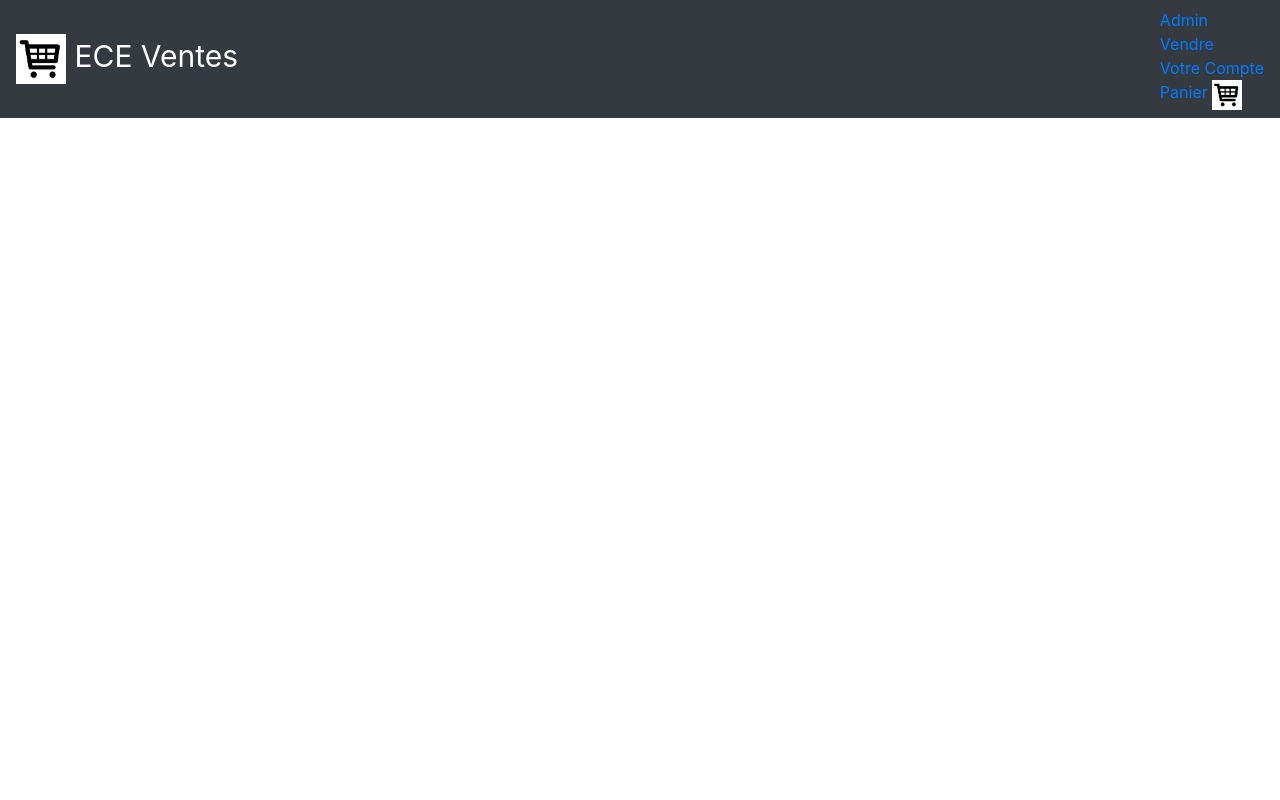
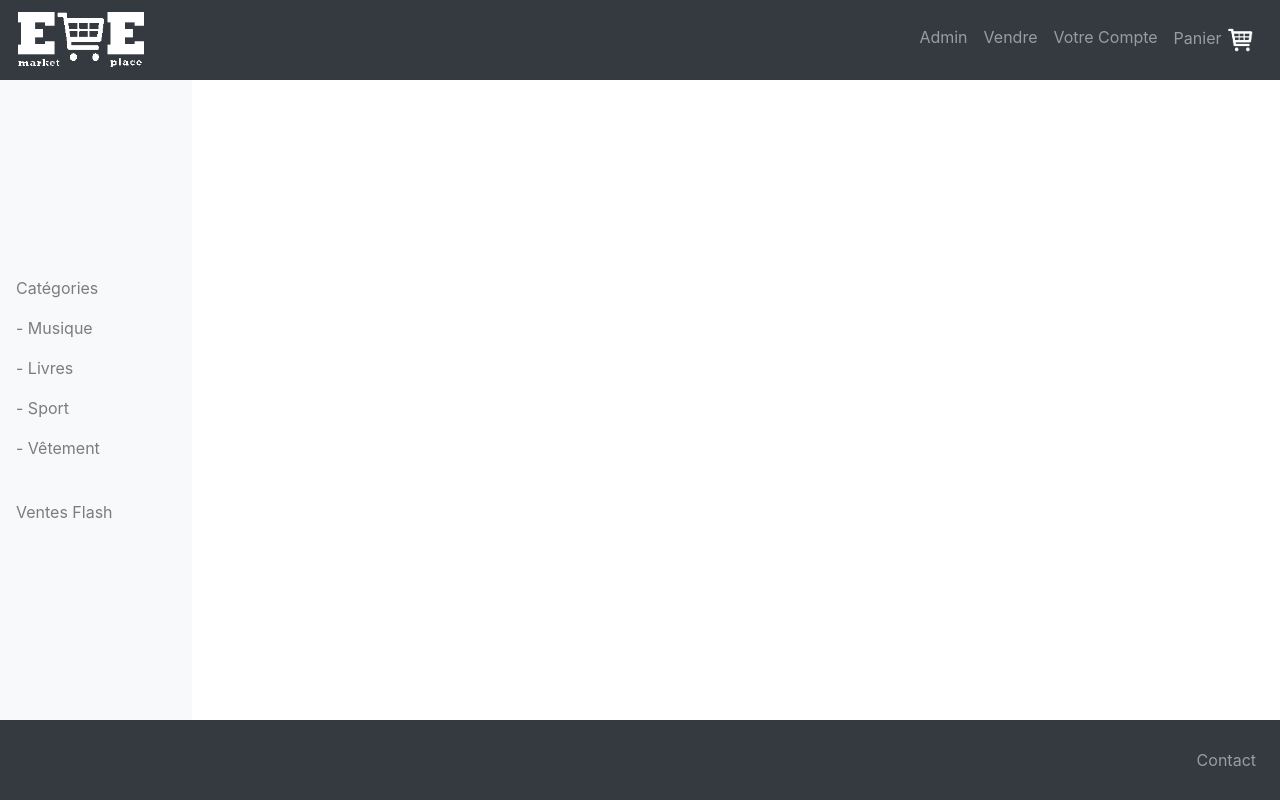
Before and after one commit to TomJ92/ING3_Piscine, a PHP site: page /home.html in a window 1280 px wide. Run offline with PHP 8.4, Linux system fonts and the light colour scheme.

Commit message:
Home page

```diff
--- a/Site/home.html
+++ b/Site/home.html
@@ -16,21 +16,55 @@
 
 	<body>
 
-		<nav class="navbar navbar-fixed-top navbar-dark bg-dark">
-			<!-- Navbar content -->
 
+		<nav class="navbar navbar-expand-md navbar-dark bg-dark" id="navigation">
 			<!-- Brand image -->
 			<a class="navbar-brand" href="home.html" id="brand">
-				<img src="panier.jpg" width="50" height="50" class="d-inline-block align-top" alt="">
-				ECE Ventes
+				<img src="Pictures/Logo.png" width="130px" height="60px">
 			</a>
-			<!-- Option -->
-			<ul class="nav navbar-nav navbar-right">
-				<li><a href="#">Admin</a></li>
-				<li><a href="#">Vendre</a></li>
-				<li><a href="#">Votre Compte</a></li>
-				<li><a href="#">Panier <img src="panier.jpg" width="30" height="30" class="d-inline-block align-top" alt=""></a></li>
+
+			<!--  image -->
+			<div class="collapse navbar-collapse justify-content-end">
+				<ul class="navbar-nav">
+					<li class="nav-item"><a class="nav-link" href="#">Admin</a></li>
+					<li class="nav-item"><a class="nav-link" href="#">Vendre</a></li>
+					<li class="nav-item"><a class="nav-link" href="#">Votre Compte</a></li>
+					<li class="nav-item"><a class="nav-link" href="#">Panier <img src="Pictures/Panier.png" width="30" height="30"></a></li>
+				</ul>
+			</div>
+		</nav>
+
+		<nav class="navbar navbar-light bg-light" id="sidebar">
+
+		  <!-- Links -->
+			<ul class="navbar-nav">
+				<li class="nav-item">
+					<a class="nav-link" href="#">Catégories</a>
+				</li>
+				<li class="nav-item">
+					<a class="nav-link" href="#"> - Musique</a>
+				</li>
+				<li class="nav-item">
+					<a class="nav-link" href="#"> - Livres</a>
+				</li>
+				<li class="nav-item">
+					<a class="nav-link" href="#"> - Sport</a>
+				</li>
+				<li class="nav-item">
+					<a class="nav-link" href="#"> - Vêtement</a>
+				</li><br>
+				<li class="nav-item">
+					<a class="nav-link" href="#">Ventes Flash</a>
+				</li>
 			</ul>
+		</nav>
+
+		<nav class="navbar navbar-expand-sm bg-dark navbar-dark fixed-bottom" id="footer">
+			<div class="collapse navbar-collapse justify-content-end">
+				<ul class="navbar-nav">
+					<li class="nav-item"><a class="nav-link" href="#">Contact</a></li>
+				</ul>
+			</div>
 		</nav>
 	</body>
 </html>
--- a/Site/styles.css
+++ b/Site/styles.css
@@ -1,15 +1,18 @@
-li {
-	display: inline !important;
-}
-
-a {
-	display: inline !important;
-}
-
 h1 {
 	color : blue;
 }
 
-#brand{
-	font-size:30px;
+#sidebar{
+	width: 15%;
+	height: 80%;
 }
+
+#navigation{
+	width: 100%;
+	height: 10%;
+}
+
+#footer{
+	width: 100%;
+	height: 10%;
+}
```
Also changed, not shown: Site/Pictures/Logo.png (added), Site/Pictures/Panier.png (added), Site/panier.jpg (deleted).
